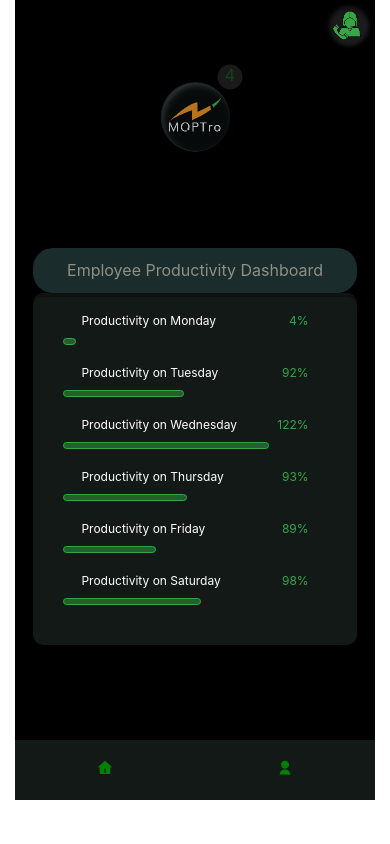
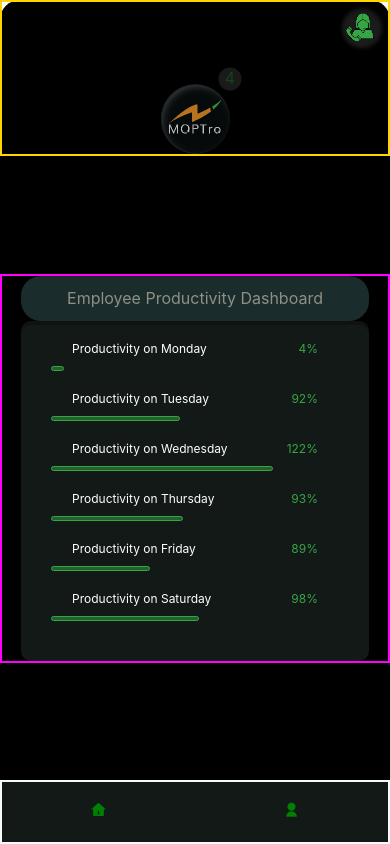
Before and after one commit to prachii007/Greendzine-Assignment, a React (Create React App) app: page /#/home in a window 390 px wide. Built offline with nearby package versions, Linux system fonts and the light colour scheme.

Commit message:
make everything responsive for all screen sizes

```diff
--- a/src/App.css
+++ b/src/App.css
@@ -1,15 +1,24 @@
+* {
+  /* padding: 0;
+  margin: 0; */
+  box-sizing: border-box;
+}
+
 .App {
   text-align: center;
-  height: 800px;
-  width: 360px;
+  width: 460px;
+  /* max-height: 800px; */
+  height: 100%;
+  /* width: 360px; */
   margin: auto;
   background-color: black;
+  border-radius: 20px;
 }
 
 
 .Container {
   margin: auto;
-  height: 100%;
+  height: 100vh;
   display: flex;
   align-items: center;
   justify-content: space-between;
@@ -23,12 +32,19 @@
   align-items: center;
   justify-content: center;
   flex-direction: column;
+  /* border: 1px solid red; */
+  width: 80%;
+}
+
+.login-fields {
+  width: 100%;
 }
 
 .top-con {
   width: 100%;
   display: flex;
   flex-direction: column;
+  border: 2px solid gold;
 
 }
 
@@ -64,9 +80,10 @@
 .middle-con {
   width: 100%;
   box-sizing: border-box;
+  border: 2px solid magenta;
   display: flex;
   justify-content: center;
-  align-content: center;
+  align-items: center;
   flex-direction: column;
 }
 
@@ -75,6 +92,7 @@
   display: flex;
   justify-content: space-evenly;
   width: 100%;
+  border: 2px solid ghostwhite;
   box-sizing: border-box;
   background-color: rgb(94, 94, 94, .4);
   background-color: #131917;
@@ -123,3 +141,25 @@
 .card-child:nth-child(even) {
   align-self: flex-end;
 }
+
+@media (max-width: 412px),
+(max-height: 914px) {
+
+  .App {
+    text-align: center;
+    width: 100vw;
+    height: 100vh;
+    /* height: 800px; */
+    /* width: 360px; */
+    margin: auto;
+    background-color: black;
+    border-radius: 20px;
+  }
+
+  .Container {
+
+    width: 100vw;
+    height: 100vh;
+
+  }
+}
--- a/src/components/home.js
+++ b/src/components/home.js
@@ -26,9 +26,11 @@ export const Home = () => {
         </div>
       </div>
       {showHomeComp &&
-        <div className='middle-con' style={{ display: 'flex', flexDirection: 'column', alignItems: 'center' }}>
+        <div className='middle-con' >
           <div style={{
-            backgroundColor: "#1A2C2C", width: "90%", color: "#8e9085", lineHeight: "45px", borderRadius: "20px"
+            backgroundColor: "#1A2C2C",
+            width: "90%",
+            color: "#8e9085", lineHeight: "45px", borderRadius: "20px"
           }}>Employee Productivity Dashboard</div>
           <div style={{
             background: "#131917",
@@ -41,7 +43,11 @@ export const Home = () => {
             boxSizing: "border-box"
           }}>
             <div style={{ marginBottom: "20px" }}>
-              <div style={{ display: "flex", justifyContent: "space-between", width: "80%", margin: "0 auto 10px", marginBottom: "10px" }}>
+              <div style={{
+                display: "flex", justifyContent: "space-between"
+                , width: "80%"
+                , margin: "0 auto 10px", marginBottom: "10px"
+              }}>
                 <div>Productivity on Monday</div>
                 <div style={{ color: "#36A546" }}>4%</div>
               </div>
@@ -55,7 +61,7 @@ export const Home = () => {
               }}></div>
             </div>
             <div style={{ marginBottom: "20px" }}>
-            <div style={{ display: "flex", justifyContent: "space-between", width: "80%", margin: "0 auto 10px", marginBottom: "10px" }}>
+              <div style={{ display: "flex", justifyContent: "space-between", width: "80%", margin: "0 auto 10px", marginBottom: "10px" }}>
                 <div>Productivity on Tuesday</div>
                 <div style={{ color: "#36A546" }}>92%</div>
               </div>
@@ -69,7 +75,7 @@ export const Home = () => {
               }}></div>
             </div>
             <div style={{ marginBottom: "20px" }}>
-            <div style={{ display: "flex", justifyContent: "space-between", width: "80%", margin: "0 auto 10px", marginBottom: "10px" }}>
+              <div style={{ display: "flex", justifyContent: "space-between", width: "80%", margin: "0 auto 10px", marginBottom: "10px" }}>
                 <div>Productivity on Wednesday</div>
                 <div style={{ color: "#36A546" }}>122%</div>
               </div>
@@ -83,7 +89,7 @@ export const Home = () => {
               }}></div>
             </div>
             <div style={{ marginBottom: "20px" }}>
-            <div style={{ display: "flex", justifyContent: "space-between", width: "80%", margin: "0 auto 10px", marginBottom: "10px" }}>
+              <div style={{ display: "flex", justifyContent: "space-between", width: "80%", margin: "0 auto 10px", marginBottom: "10px" }}>
                 <div>Productivity on Thursday</div>
                 <div style={{ color: "#36A546" }}>93%</div>
               </div>
@@ -98,7 +104,7 @@ export const Home = () => {
               </div>
             </div>
             <div style={{ marginBottom: "20px" }}>
-            <div style={{ display: "flex", justifyContent: "space-between", width: "80%", margin: "0 auto 10px", marginBottom: "10px" }}>
+              <div style={{ display: "flex", justifyContent: "space-between", width: "80%", margin: "0 auto 10px", marginBottom: "10px" }}>
                 <div>Productivity on Friday</div>
                 <div style={{ color: "#36A546" }}>89%</div>
               </div>
@@ -111,7 +117,7 @@ export const Home = () => {
                 marginLeft: "10px"
               }}></div>
             </div> <div style={{ marginBottom: "20px" }}>
-            <div style={{ display: "flex", justifyContent: "space-between", width: "80%", margin: "0 auto 10px", marginBottom: "10px" }}>
+              <div style={{ display: "flex", justifyContent: "space-between", width: "80%", margin: "0 auto 10px", marginBottom: "10px" }}>
                 <div>Productivity on Saturday</div>
                 <div style={{ color: "#36A546" }}>98%</div>
               </div>
--- a/src/components/login.js
+++ b/src/components/login.js
@@ -23,7 +23,7 @@ export const Login = () => {
                 }}>
                 We are electric
             </div>
-            <div style={{
+            <div className='login-fields' style={{
                 display: "flex",
                 flexDirection: "column",
             }}>
--- a/src/index.css
+++ b/src/index.css
@@ -11,3 +11,7 @@ code {
   font-family: source-code-pro, Menlo, Monaco, Consolas, 'Courier New',
     monospace;
 }
+/* *{
+  padding: 0;
+  margin: 0;
+} */
```
